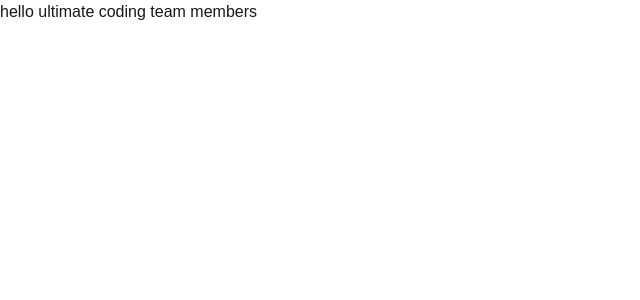
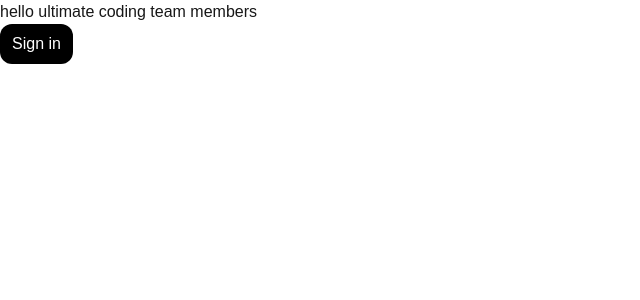
Before and after one commit to rafiq-567/tour-management-system-team-ultimate-coding, a Next.js app: page / in a window 1280 px wide. Shown: the top 300 px of the page, without its empty margins (0-640 px from the left). Built offline with nearby package versions, Linux system fonts and the light colour scheme.

Commit message:
login page ok

```diff
--- /dev/null
+++ b/src/Providers/authProvider/NextAuthSessionProvider.js
@@ -0,0 +1,14 @@
+"use client";
+import React from 'react';
+import { SessionProvider } from "next-auth/react";
+
+const NextAuthSessionProvider = ({children}) => {
+    return (
+        <SessionProvider>
+            {children}
+        </SessionProvider>
+
+    );
+};
+
+export default NextAuthSessionProvider;
--- /dev/null
+++ b/src/app/api/auth/[...nextauth]/route.js
@@ -0,0 +1,40 @@
+import NextAuth from "next-auth";
+import CredentialsProvider from "next-auth/providers/credentials";
+
+
+export const authOptions = {
+    providers: [
+  CredentialsProvider({
+    // The name to display on the sign in form (e.g. "Sign in with...")
+    name: "Credentials",
+    // `credentials` is used to generate a form on the sign in page.
+    // You can specify which fields should be submitted, by adding keys to the `credentials` object.
+    // e.g. domain, username, password, 2FA token, etc.
+    // You can pass any HTML attribute to the <input> tag through the object.
+    credentials: {
+      //username: { label: "Username", type: "text", placeholder: "jsmith" },
+      username: { label: "Email", type: "email", placeholder: "email" },
+      password: { label: "Password", type: "password" }
+    },
+    async authorize(credentials, req) {
+        console.log(credentials);
+      // Add logic here to look up the user from the credentials supplied
+      const user = { id: "1", name: "J Smith", email: "jsmith@example.com" }
+
+      if (user) {
+        // Any object returned will be saved in `user` property of the JWT
+        return user
+      } else {
+        // If you return null then an error will be displayed advising the user to check their details.
+        return null
+
+        // You can also Reject this callback with an Error thus the user will be sent to the error page with the error message as a query parameter
+      }
+    }
+  })
+]
+};
+
+const handler = NextAuth(authOptions);
+
+export { handler as GET, handler as POST }
--- /dev/null
+++ b/src/app/components/loginButton/LoginButton.jsx
@@ -0,0 +1,16 @@
+"use client";
+import React from 'react';
+import { signIn } from "next-auth/react"
+
+const LoginButton = () => {
+    return (
+        <>
+            <button
+            className='bg-black text-white px-3 py-2 rounded-xl'
+            onClick={() => signIn()}>Sign in</button>
+        </>
+
+    );
+};
+
+export default LoginButton;
--- a/src/app/layout.js
+++ b/src/app/layout.js
@@ -1,5 +1,6 @@
 import { Geist, Geist_Mono } from "next/font/google";
 import "./globals.css";
+import NextAuthSessionProvider from "@/Providers/authProvider/NextAuthSessionProvider";
 
 const geistSans = Geist({
   variable: "--font-geist-sans",
@@ -19,11 +20,13 @@ export const metadata = {
 export default function RootLayout({ children }) {
   return (
     <html lang="en">
+      <NextAuthSessionProvider>
       <body
         className={`${geistSans.variable} ${geistMono.variable} antialiased`}
       >
         {children}
       </body>
+      </NextAuthSessionProvider>
     </html>
   );
 }
--- a/src/app/page.js
+++ b/src/app/page.js
@@ -1,7 +1,11 @@
 import Image from "next/image";
+import LoginButton from "./components/loginButton/LoginButton";
 
 export default function Home() {
   return (
-   <div>hello ultimate coding team members</div>
+   <div>
+    <h3>hello ultimate coding team members</h3>
+    <LoginButton></LoginButton>
+   </div>
   );
 }
```
Also changed, not shown: package.json (+5 -4 lines), 1 other file (tests, documents, lock files or other folders).
